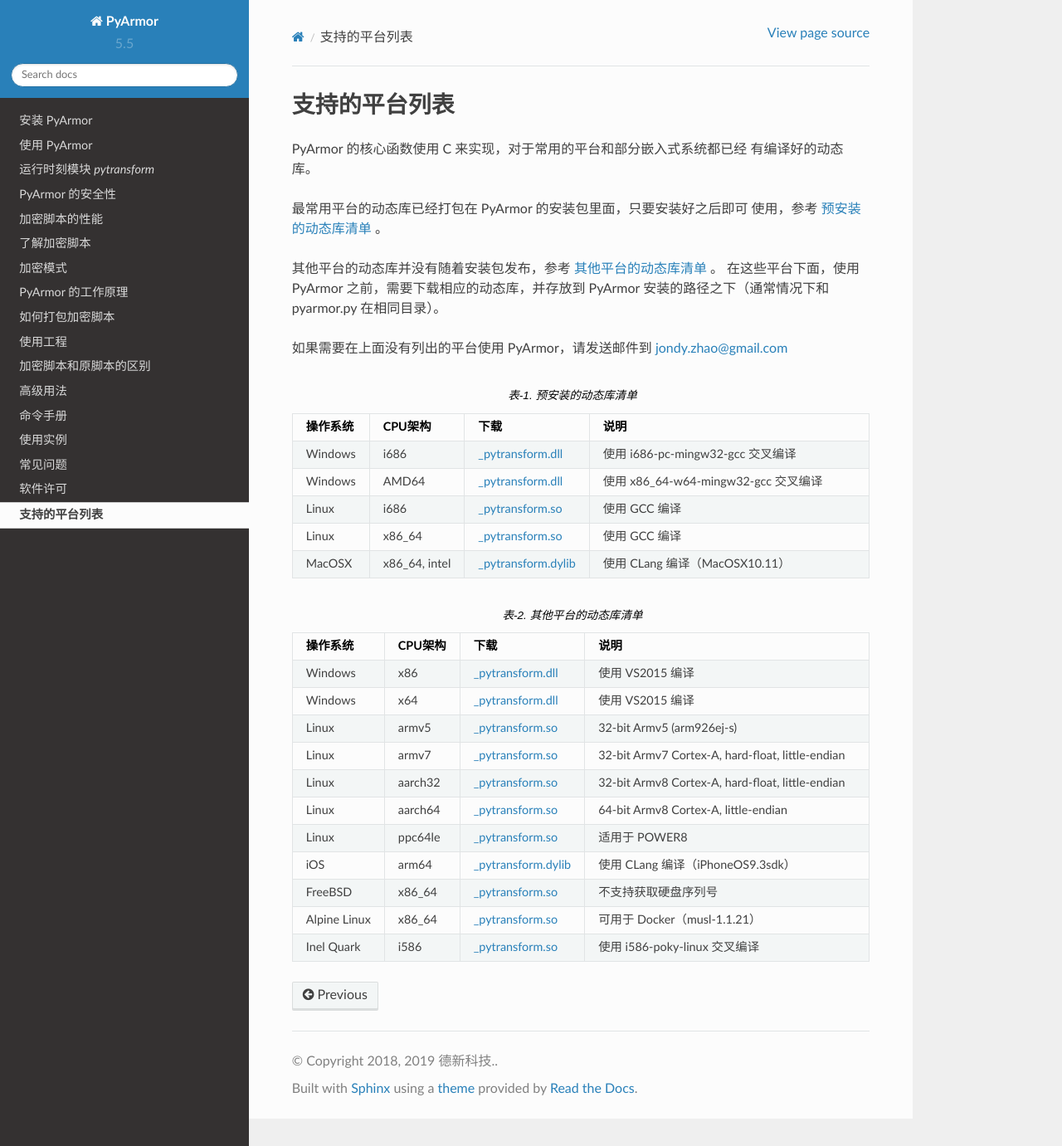
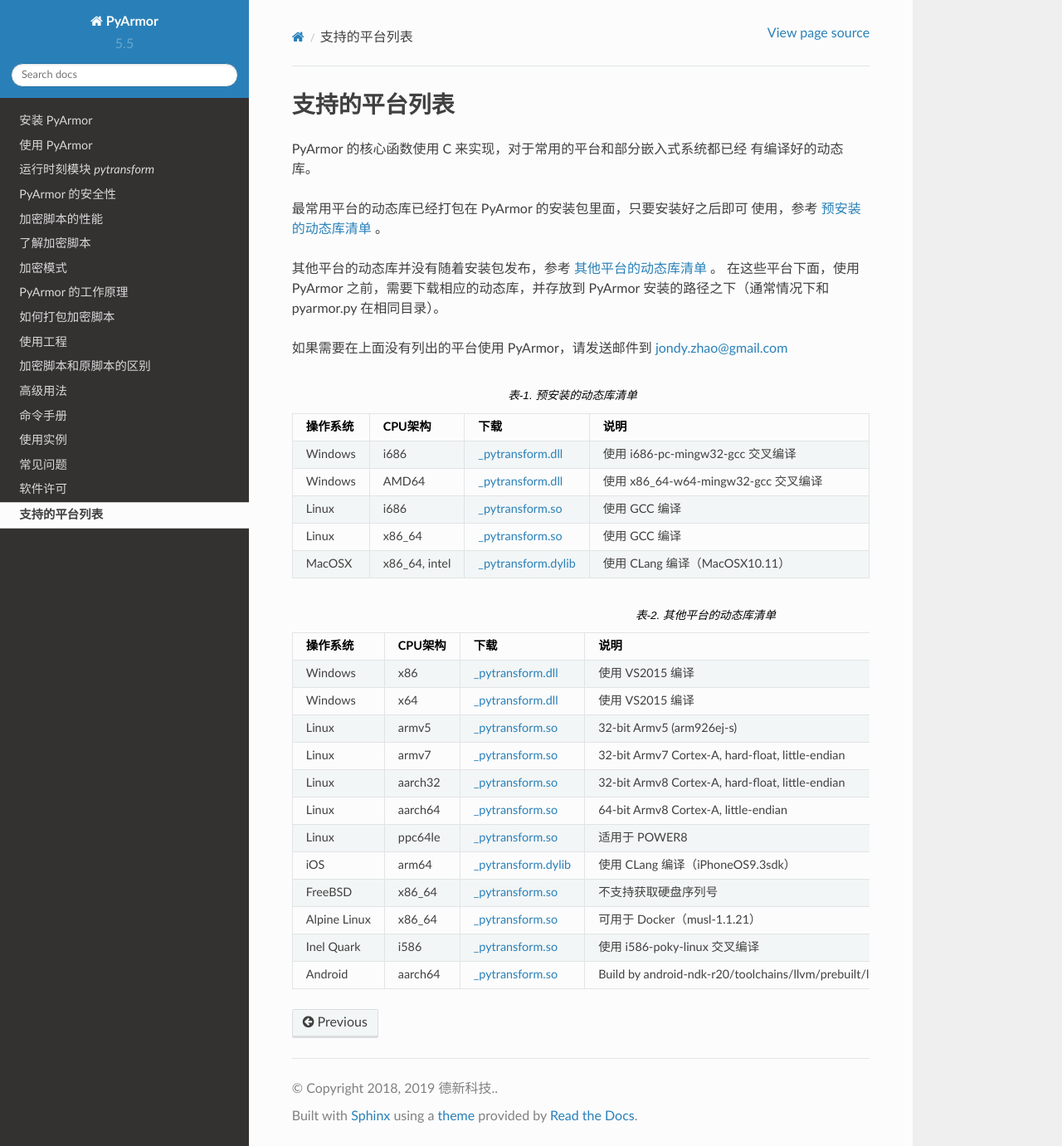
Before and after one commit to dashingsoft/pyarmor-docs-zh, a Sphinx documentation site: the page built from docs/platforms.rst, in a window 1280 px wide and 1381 px high. Shown: the whole window at 83% size. Built offline with Sphinx 7.4.7 and the Read the Docs theme 2.0.0, drawn with Linux system fonts in a browser that asks for light colours.

Commit message:
Support platform Android

```diff
--- a/docs/platforms.rst
+++ b/docs/platforms.rst
@@ -98,3 +98,7 @@
      - i586
      - `_pytransform.so <http://pyarmor.dashingsoft.com/downloads/platforms/intel-quark/_pytransform.so>`_
      - 使用 i586-poky-linux 交叉编译
+   * - Android
+     - aarch64
+     - `_pytransform.so <http://pyarmor.dashingsoft.com/downloads/platforms/android.aarch64/_pytransform.so>`_
+     - Build by android-ndk-r20/toolchains/llvm/prebuilt/linux-x86_64/bin/aarch64-linux-android21-clang
```
